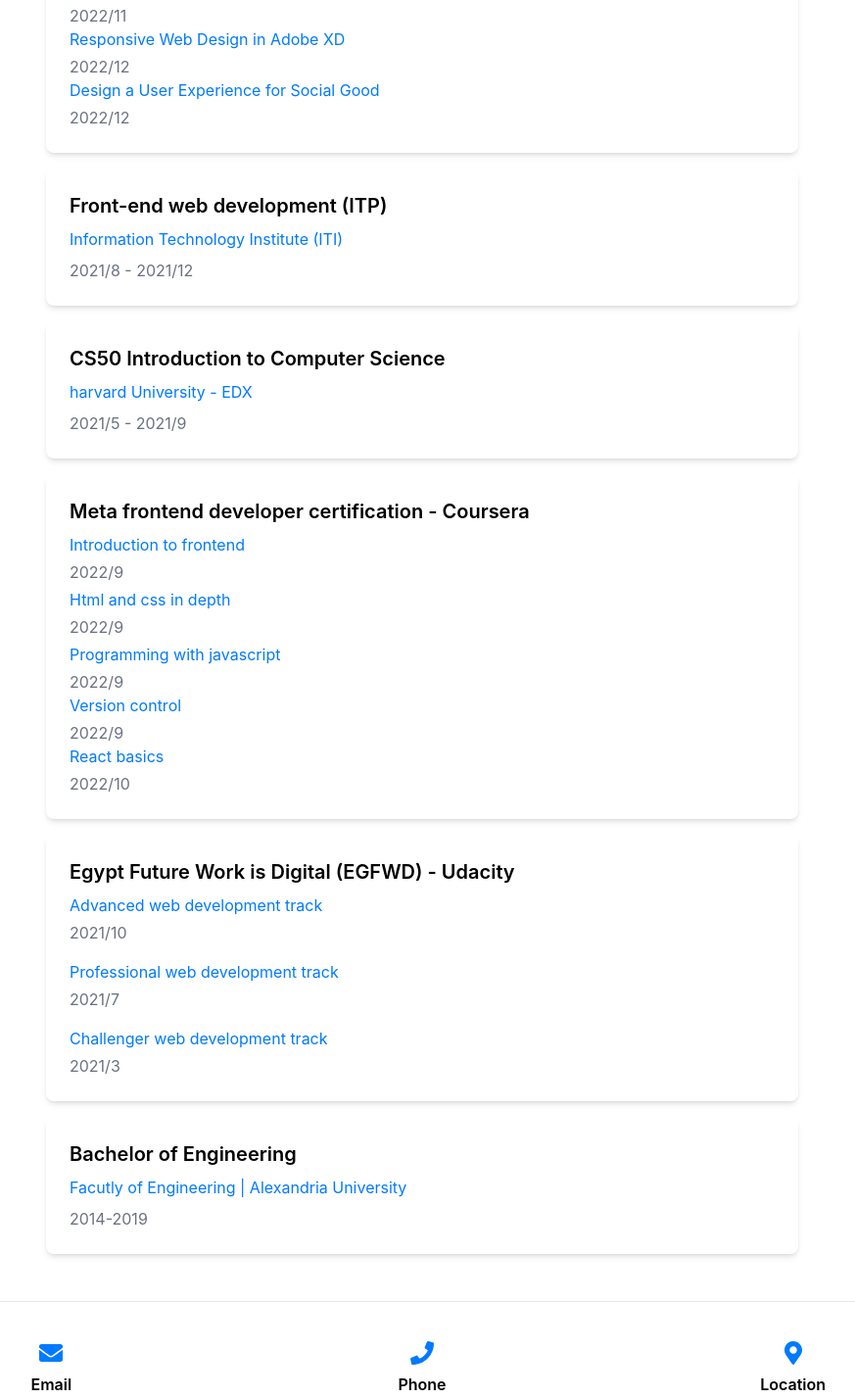
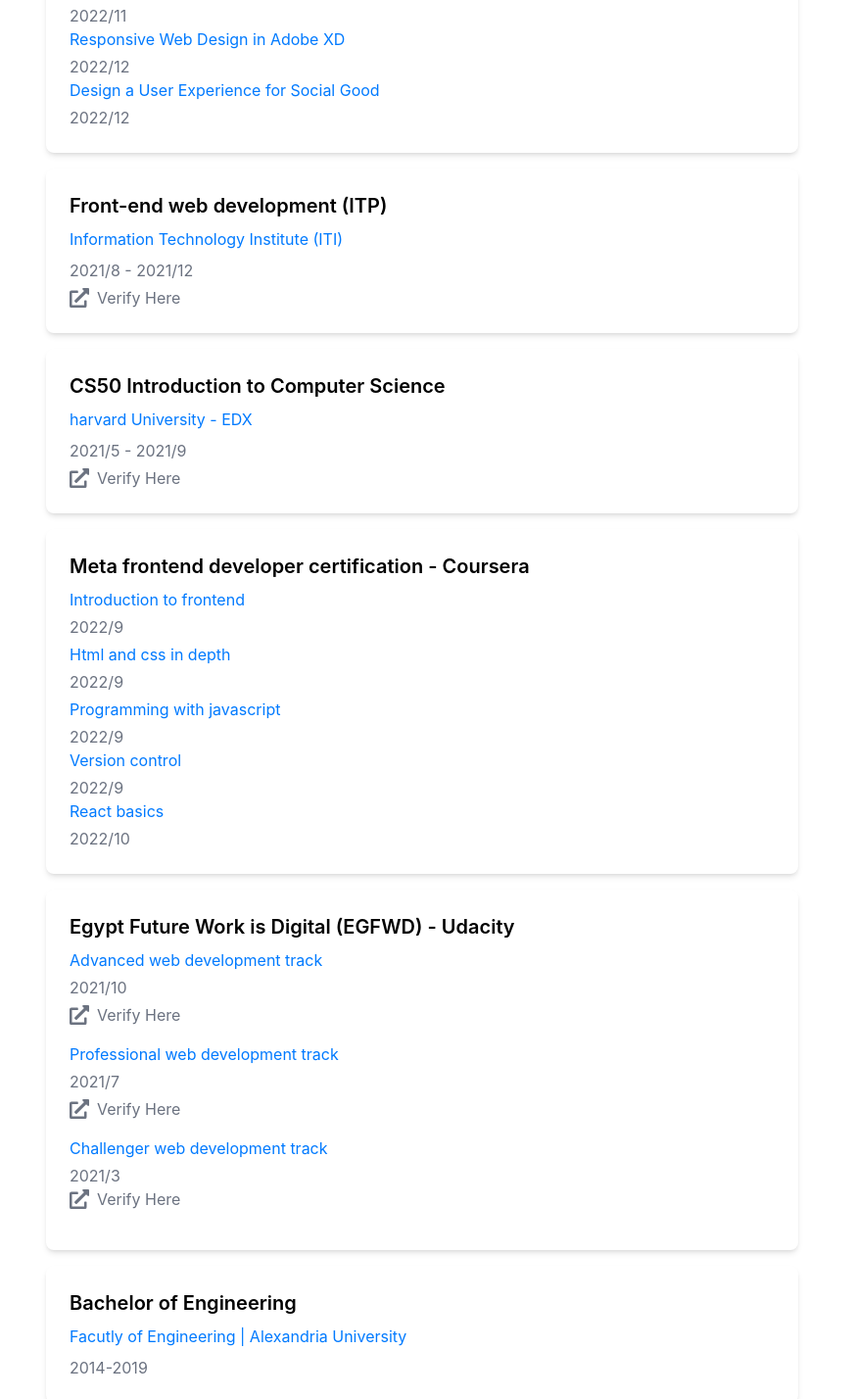
Before and after one commit to ahmed45adel/portfolio, a Next.js app: page /experience in a window 1280 px wide. Shown: the part 1352-2780 px from the top of the page at 98% size, without its empty margins (209-1082 px from the left). Built offline with nearby package versions, Linux system fonts and the light colour scheme.

Commit message:
verify fwd and cs50 cert

```diff
--- a/src/app/experience/page.tsx
+++ b/src/app/experience/page.tsx
@@ -6,6 +6,8 @@
   fadeIn,
   staggerContainer,
 } from '@/utils/animations'
+import { FaExternalLinkAlt } from 'react-icons/fa'
+import { cert } from '@/content/certifications'
 
 export default function Experience() {
   return (
@@ -123,6 +125,17 @@
             <h3 className="text-xl font-semibold mb-2">Front-end web development (ITP)</h3>
             <p className="text-primary mb-2">Information Technology Institute (ITI)</p>
             <p className="text-secondary">2021/8 - 2021/12</p>
+            <motion.a
+              href={cert.iti.frontendWebDev}
+              target="_blank"
+              rel="noopener noreferrer"
+              className="flex items-center gap-2 text-secondary hover:text-primary transition-colors mt-1"
+              whileHover={{ x: 5 }}
+              whileTap={{ scale: 0.95 }}
+            >
+              <FaExternalLinkAlt className="h-5 w-5" />
+              <span>Verify Here</span>
+            </motion.a>
           </motion.div>
           <motion.div
             className="bg-white dark:bg-dark/50 p-6 rounded-lg shadow-md  mt-4"
@@ -133,6 +146,17 @@
             <h3 className="text-xl font-semibold mb-2">CS50 Introduction to Computer Science</h3>
             <p className="text-primary mb-2">harvard University - EDX</p>
             <p className="text-secondary">2021/5 - 2021/9</p>
+            <motion.a
+              href={cert.harvard.cs50}
+              target="_blank"
+              rel="noopener noreferrer"
+              className="flex items-center gap-2 text-secondary hover:text-primary transition-colors mt-1"
+              whileHover={{ x: 5 }}
+              whileTap={{ scale: 0.95 }}
+            >
+              <FaExternalLinkAlt className="h-5 w-5" />
+              <span>Verify Here</span>
+            </motion.a>
           </motion.div>
           <motion.div
             className="bg-white dark:bg-dark/50 p-6 rounded-lg shadow-md  mt-4"
@@ -160,11 +184,44 @@
           >
             <h3 className="text-xl font-semibold mb-2">Egypt Future Work is Digital (EGFWD) - Udacity</h3>
             <p className="text-primary mb-1">Advanced web development track</p>
-            <p className="text-secondary mb-4">2021/10</p>
+            <p className="text-secondary mb-1">2021/10</p>
+             <motion.a
+              href={cert.egfwd.advanced}
+              target="_blank"
+              rel="noopener noreferrer"
+              className="flex items-center gap-2 text-secondary hover:text-primary transition-colors mb-4"
+              whileHover={{ x: 5 }}
+              whileTap={{ scale: 0.95 }}
+            >
+              <FaExternalLinkAlt className="h-5 w-5" />
+              <span>Verify Here</span>
+            </motion.a>
             <p className="text-primary mb-1">Professional web development track</p>
-            <p className="text-secondary mb-4">2021/7</p>
+            <p className="text-secondary mb-1">2021/7</p>
+             <motion.a
+              href={cert.egfwd.professional}
+              target="_blank"
+              rel="noopener noreferrer"
+              className="flex items-center gap-2 text-secondary hover:text-primary transition-colors mb-4"
+              whileHover={{ x: 5 }}
+              whileTap={{ scale: 0.95 }}
+            >
+              <FaExternalLinkAlt className="h-5 w-5" />
+              <span>Verify Here</span>
+            </motion.a>
             <p className="text-primary mb-1">Challenger web development track</p>
             <p className="text-secondary">2021/3</p>
+             <motion.a
+              href={cert.egfwd.challenger}
+              target="_blank"
+              rel="noopener noreferrer"
+              className="flex items-center gap-2 text-secondary hover:text-primary transition-colors mb-4"
+              whileHover={{ x: 5 }}
+              whileTap={{ scale: 0.95 }}
+            >
+              <FaExternalLinkAlt className="h-5 w-5" />
+              <span>Verify Here</span>
+            </motion.a>
           </motion.div>
           <motion.div
             className="bg-white dark:bg-dark/50 p-6 rounded-lg shadow-md  mt-4"
--- /dev/null
+++ b/src/content/certifications.ts
@@ -0,0 +1,29 @@
+export const cert = {
+  egfwd: {
+    challenger: 'https://s3-us-west-2.amazonaws.com/udacity-printer/production/certificates/4fe9733a-bf29-4729-9cab-e069d88bef6a.pdf',
+    professional: 'https://www.udacity.com/certificate/e/d8278d3c-d9ab-11eb-8a72-971cededdeb6',
+    advanced: 'https://www.udacity.com/certificate/e/da3c9226-0bff-11ec-93ab-8b500f8bf5dd',
+  },
+  meta: {
+    intro: 'https://coursera.org/verify/Y4379QL3N5X7',
+    htmlcss: 'https://coursera.org/verify/EHJ9KHY72LMQ',
+    javascript: 'https://coursera.org/verify/5E5BYK488WKM',
+    versionControl: 'https://coursera.org/verify/Y9D6SCLDWTVE',
+    reactBasics: 'https://coursera.org/verify/VKBE9JUAURX3',
+  },
+  google: {
+    foundations: 'https://coursera.org/verify/AFRDWZUFEC3K',
+    empathizeDefineIdeate: 'https://coursera.org/verify/XRAWQ9YCQMDC',
+    wireframesLowFidelity: 'https://coursera.org/verify/2VTNREGEB6BG',
+    uxResearchTesting: 'https://coursera.org/verify/AGK6WGHTHKHZ',
+    highFidelityFigma: 'https://coursera.org/verify/38V4BB8AJ4K7',
+    responsiveXD: 'https://coursera.org/verify/3N7J24ASJRTP',
+    socialGood: 'https://coursera.org/verify/LLKMSLQ256TB',
+  },
+  harvard: {
+    cs50: 'https://certificates.cs50.io/988e19c6-3393-474d-b9e2-3547d56b3080.pdf?size=letter',
+  },
+  iti: {
+    frontendWebDev: 'https://www.dropbox.com/scl/fi/usxnafrvtx74m4z6g4wp7/iti.jpeg?rlkey=b347upifi7oev166lezh6ikpi&st=02cl4c9x&dl=0',
+  }
+}
```
